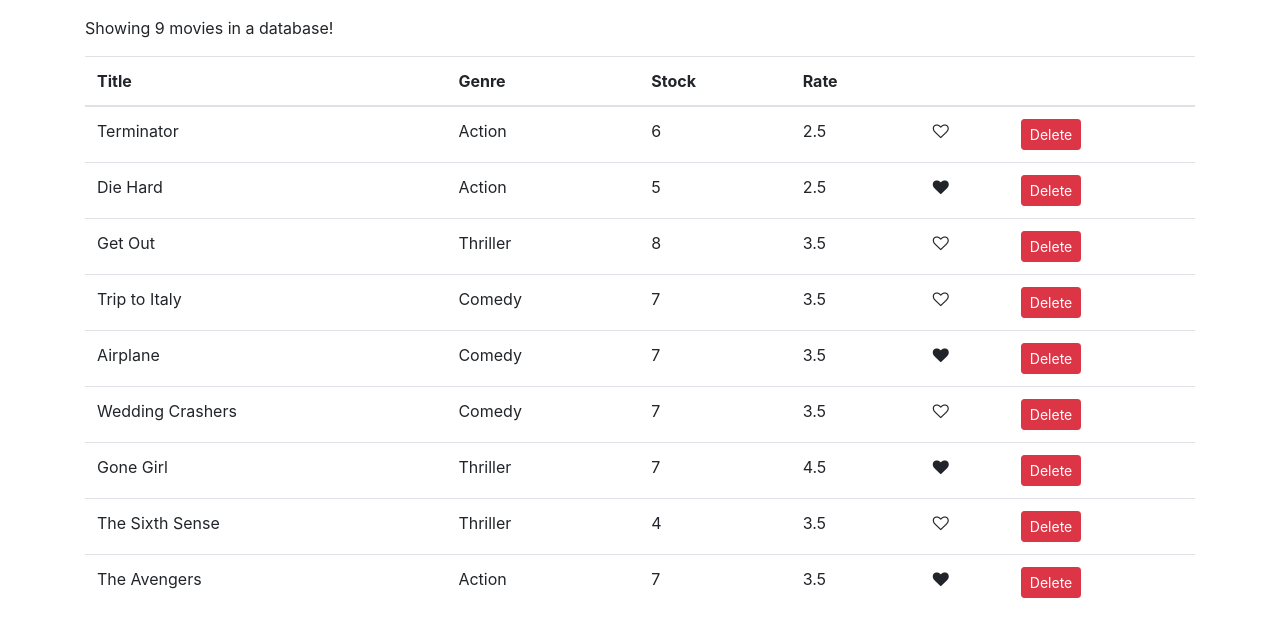
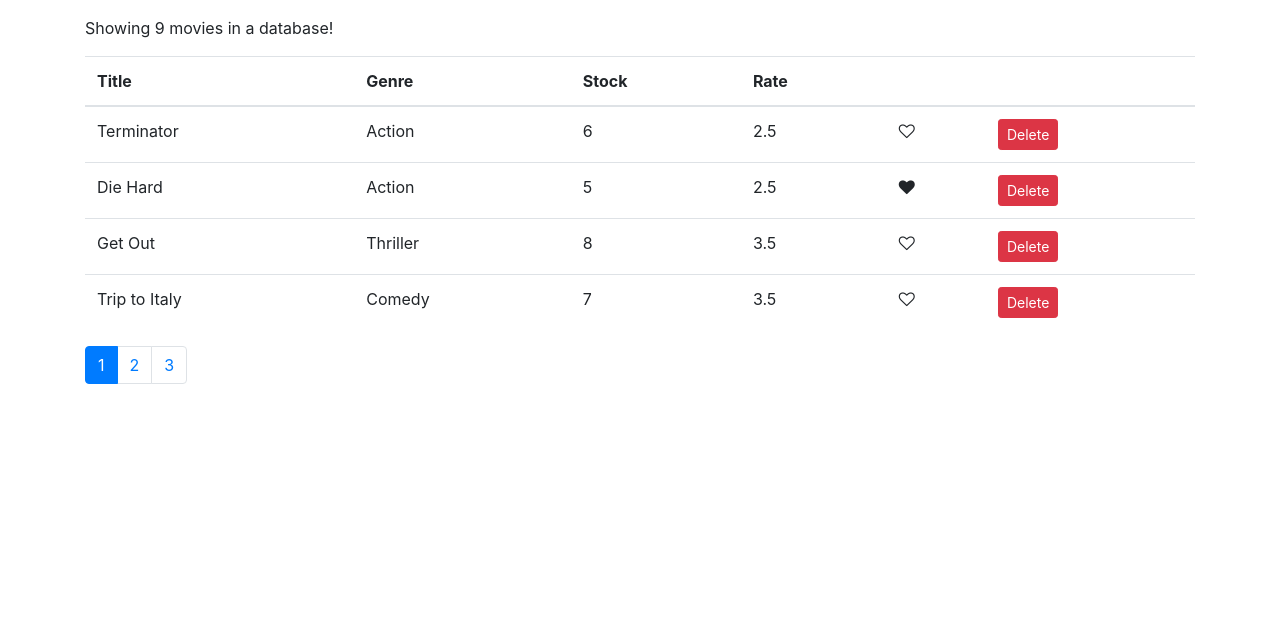
Before and after one commit to eugenekhristo/mastering-react-codewithmosh-, a React (Create React App) app in the folder vidly/: page / in a window 1280 px wide. Shown: the top 636 px of the page. Built offline with nearby package versions, Linux system fonts and the light colour scheme.

Commit message:
Pagination feature is added

```diff
--- a/vidly/package.json
+++ b/vidly/package.json
@@ -5,6 +5,8 @@
   "dependencies": {
     "bootstrap": "^4.1.1",
     "font-awesome": "^4.7.0",
+    "lodash": "^4.17.10",
+    "prop-types": "^15.6.2",
     "react": "^16.8.2",
     "react-dom": "^16.8.2",
     "react-scripts": "2.1.5"
--- /dev/null
+++ b/vidly/src/components/common/pagination.jsx
@@ -0,0 +1,32 @@
+import React from 'react';
+// 3-rd party libraries
+import _ from 'lodash';
+
+const Pagination = ({ itemsLength, itemsPerPage, activePage, onPageChange }) => {
+  const maxPageNumber = Math.ceil(itemsLength / itemsPerPage);
+  const pageNumbers = _.range(1, maxPageNumber + 1);
+
+  return (
+    <nav aria-label="Page navigation example">
+      <ul className="pagination">
+        {maxPageNumber > 1 && pageNumbers.map(pageNum => (
+          <li
+            className={`page-item ${pageNum === activePage ? 'active' : ''}`}
+            key={pageNum}
+          >
+            <button
+              style={{ boxShadow: 'none' }}
+              className="page-link"
+              href="#"
+              onClick={() => onPageChange(pageNum)}
+            >
+              {pageNum}
+            </button>
+          </li>
+        ))}
+      </ul>
+    </nav>
+  );
+};
+
+export default Pagination;
--- a/vidly/src/components/movies.jsx
+++ b/vidly/src/components/movies.jsx
@@ -1,17 +1,30 @@
 import React, { Component } from 'react';
 import { getMovies } from '../services/fakeMovieService';
 // components
-import FaLike from './fa-like';
+import FaLike from './common/fa-like';
+import Pagination from './common/pagination';
+// utils
+import {paginateItems} from '../utils/paginateItems';
 
 class Movies extends Component {
   state = {
-    movies: getMovies()
+    movies: getMovies(),
+    // for pagination
+    itemsPerPage: 4,
+    activePage: 1
   };
 
+  ///////////////// RENDER
+  //////////////////////////////////////
   render() {
-    const { length: moviesLenght } = this.state.movies;
+    const { length: movieListLength } = this.state.movies;
+    const { movies, itemsPerPage, activePage } = this.state;
 
-    if (moviesLenght === 0) {
+    const paginatedMovies = paginateItems(movies, itemsPerPage, activePage);
+
+    ///////////////// RETURN
+    //////////////////////////////////////
+    if (movieListLength === 0) {
       return (
         <p className="mt-3">
           There are no movies left in the database{' '}
@@ -24,7 +37,7 @@
 
     return (
       <div>
-        <p className="mt-3">Showing {moviesLenght} movies in a database!</p>
+        <p className="mt-3">Showing {movieListLength} movies in a database!</p>
         <table className="table">
           <thead>
             <tr>
@@ -37,7 +50,7 @@
             </tr>
           </thead>
           <tbody>
-            {this.state.movies.map(movie => (
+            {paginatedMovies.map(movie => (
               <tr key={movie._id}>
                 <td>{movie.title}</td>
                 <td>{movie.genre.name}</td>
@@ -52,7 +65,7 @@
                 <td>
                   <button
                     className="btn btn-danger btn-sm"
-                    onClick={() => this.onRemoveMovie(movie._id)}
+                    onClick={() => this.handleRemoveMovie(movie._id)}
                   >
                     Delete
                   </button>
@@ -61,11 +74,20 @@
             ))}
           </tbody>
         </table>
+
+        <Pagination
+          itemsLength={movieListLength}
+          itemsPerPage={itemsPerPage}
+          activePage={activePage}
+          onPageChange={this.handlePageChange}
+        />
       </div>
     );
   }
 
-  onRemoveMovie = movieId => {
+  ///////////////// METHODS
+  //////////////////////////////////////
+  handleRemoveMovie = movieId => {
     const movies = this.state.movies.filter(movie => movie._id !== movieId);
     this.setState({ movies });
   };
@@ -77,6 +99,10 @@
     movies[index].isLiked = !movie.isLiked;
     return this.setState({movies});
   };
+
+  handlePageChange = activePage => {
+    this.setState({activePage});
+  }
 }
 
 export default Movies;
--- /dev/null
+++ b/vidly/src/utils/paginateItems.js
@@ -0,0 +1,5 @@
+export function paginateItems(items, itemsPerPage, activePage) {
+  const to = itemsPerPage * activePage;
+  const from = to - itemsPerPage;
+  return items.slice(from, to);
+}
```
Also changed, not shown: vidly/src/components/common/fa-like.jsx (renamed from vidly/src/components/fa-like.jsx), 1 other file (tests, documents, lock files or other folders).
